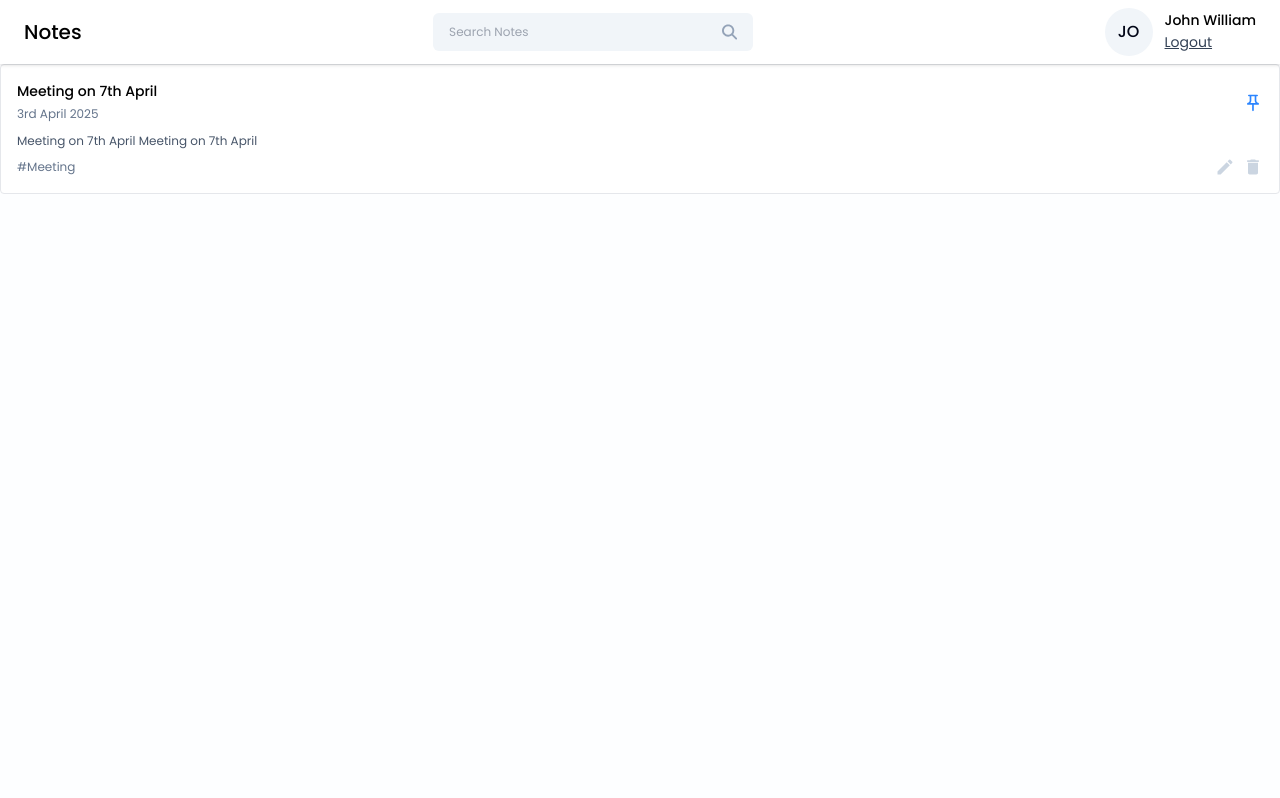
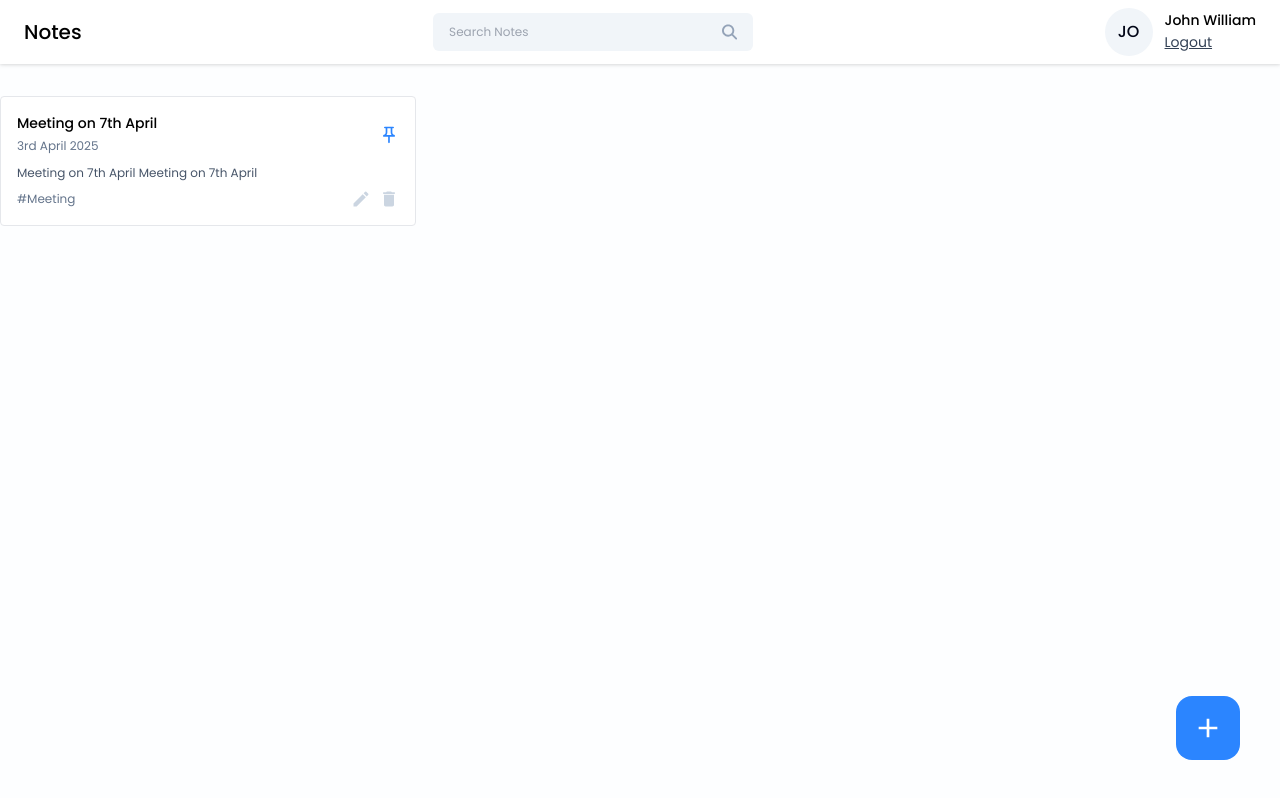
Before and after one commit to ionutpetru4046/Notes-App, a React (Vite) app in the folder frontend/notes-app/: page /dashboard in a window 1280 px wide. Built offline with nearby package versions, Linux system fonts and the light colour scheme.

Commit message:
AddEditNotes component added to the project

```diff
--- /dev/null
+++ b/frontend/notes-app/src/pages/Home/AddEditNotes.jsx
@@ -0,0 +1,9 @@
+const AddEditNotes = () => {
+  return (
+    <div>
+
+    </div>
+  )
+}
+
+export default AddEditNotes
--- a/frontend/notes-app/src/pages/Home/Home.jsx
+++ b/frontend/notes-app/src/pages/Home/Home.jsx
@@ -1,5 +1,6 @@
 import Navbar from "../../components/Navbar/Navbar";
 import NoteCard from '../../components/Cards/NoteCard';
+import { MdAdd } from 'react-icons/md';
 
 const Home = () => {
   return (
@@ -7,7 +8,7 @@
      <Navbar />
 
      <div className="container mx-auto">
-
+       <div className="grid grid-cols-3 gap-4 mt-8">
         <NoteCard
           title="Meeting on 7th April"
           date="3rd April 2025"
@@ -19,6 +20,12 @@
           onPinNote={() => {}}
         />
        </div>
+     </div>
+
+     <button className="w-16 h-16 flex items-center justify-center rounded-2xl bg-primary
+     hover:bg-blue-600 absolute right-10 bottom-10" onClick={() => {}}>
+        <MdAdd className="text-[32px] text-white" />
+     </button>
     </>
   )
 }
```
Lines whose indentation alone changed are shown as unchanged.
